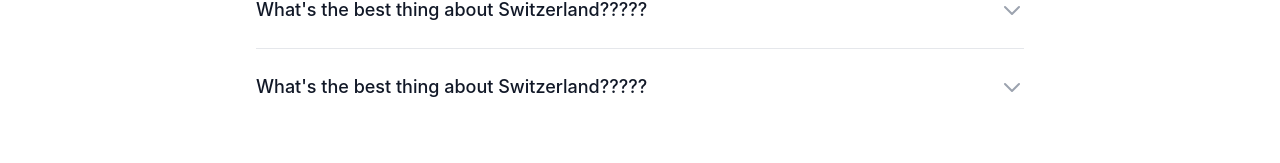
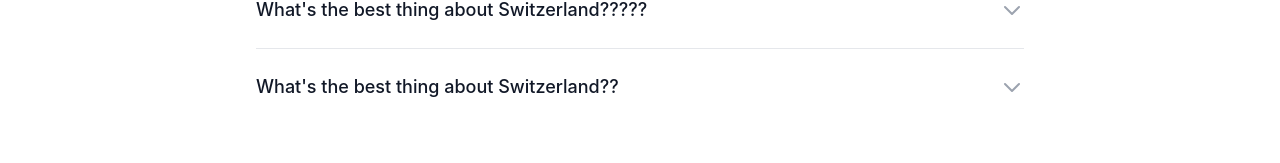
Before and after one commit to xaif/webverge, a React (Create React App) app: page / in a window 1280 px wide. Shown: the part 3688-3851 px from the top of the page. Built offline with nearby package versions, Linux system fonts and the light colour scheme.

Commit message:
Added question mark

```diff
--- a/src/App.js
+++ b/src/App.js
@@ -98,7 +98,7 @@ const faqs = [
       "I don't know, but the flag is a big plus. Lorem ipsum dolor sit amet consectetur adipisicing elit. Quas cupiditate laboriosam fugiat.",
   },
   {
-    question: "What's the best thing about Switzerland?????",
+    question: "What's the best thing about Switzerland??",
     answer:
       "I don't know, but the flag is a big plus. Lorem ipsum dolor sit amet consectetur adipisicing elit. Quas cupiditate laboriosam fugiat.",
   }
```
